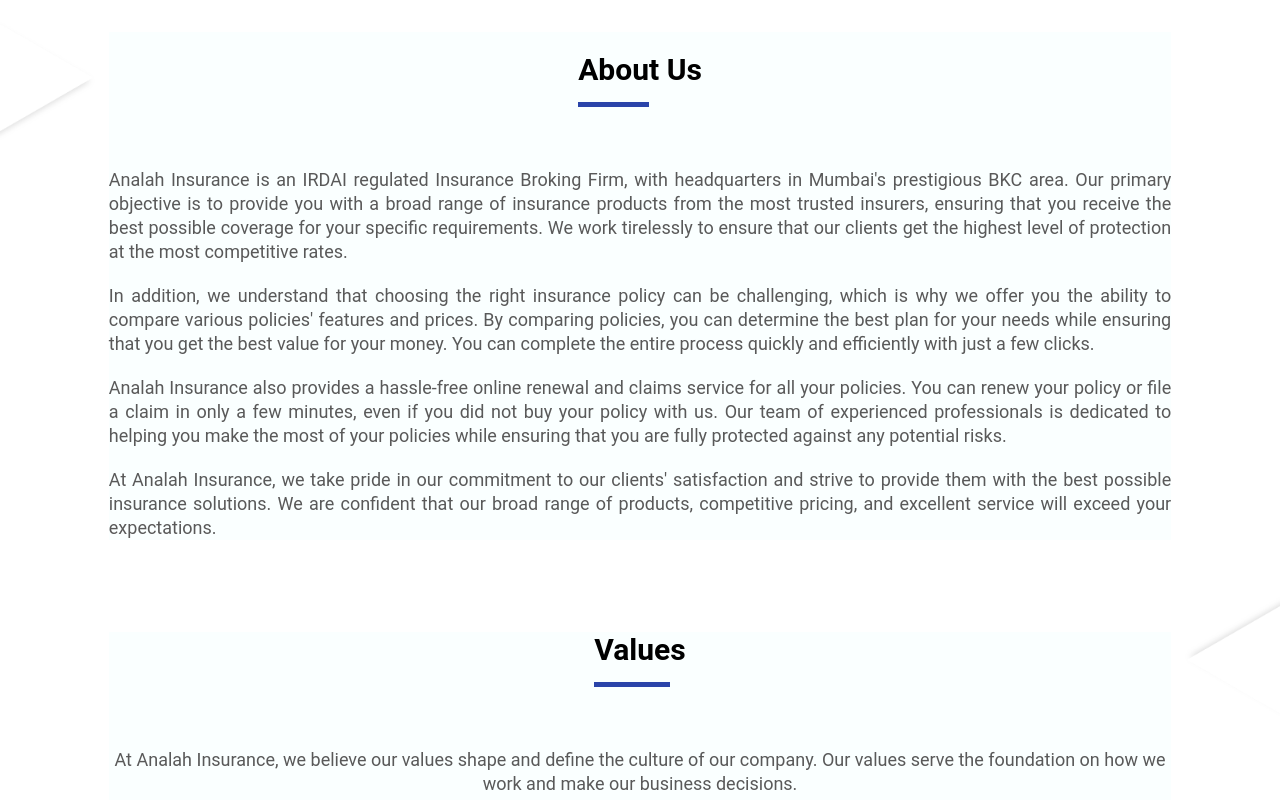
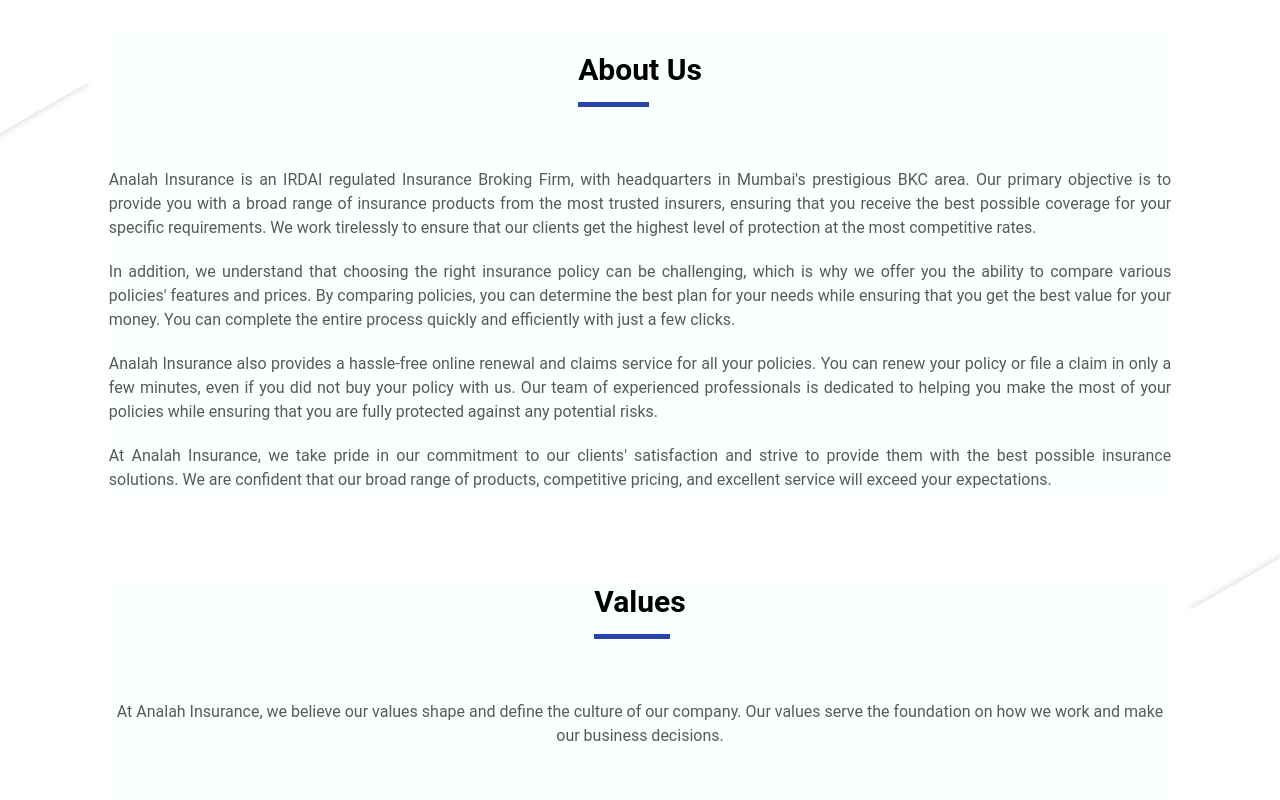
Before and after one commit to VivekAnalah/Analah_React, a React (Create React App) app: page / in a window 1280 px wide. Shown: the part 2840-3640 px from the top of the page. Built offline with nearby package versions, Linux system fonts and the light colour scheme.

Commit message:
done with font

```diff
--- a/src/Components/About.js
+++ b/src/Components/About.js
@@ -20,16 +20,16 @@ function About() {
         <h2 className="font-semibold text-2xl lg:text-3xl text-center m-auto lg:pb-[30px] pb-[0px]">
           <span className="title-border-bottom">Abou</span>t Us
         </h2>
-        <h5 className="font-normal text-base text-justify lg:text-[18px] text-[#595959] my-1 pt-[30px]">
+        <h5 className="font-normal text-base text-justify lg:text-[16px] 2xl:text-[18px]  text-[#595959] my-1 pt-[30px]">
         Analah Insurance is an IRDAI regulated Insurance Broking Firm, with headquarters in Mumbai's prestigious BKC area. Our primary objective is to provide you with a broad range of insurance products from the most trusted insurers, ensuring that you receive the best possible coverage for your specific requirements. We work tirelessly to ensure that our clients get the highest level of protection at the most competitive rates.
         </h5>
-        <h5 className="font-normal text-base text-justify  lg:text-[18px] text-[#595959] my-1">
+        <h5 className="font-normal text-base text-justify  lg:text-[16px] 2xl:text-[18px]  text-[#595959] my-1">
         In addition, we understand that choosing the right insurance policy can be challenging, which is why we offer you the ability to compare various policies' features and prices. By comparing policies, you can determine the best plan for your needs while ensuring that you get the best value for your money. You can complete the entire process quickly and efficiently with just a few clicks.
         </h5>
-        <h5 className="font-normal text-base text-justify  lg:text-[18px] text-[#595959] my-1">
+        <h5 className="font-normal text-base text-justify  lg:text-[16px] 2xl:text-[18px]  text-[#595959] my-1">
         Analah Insurance also provides a hassle-free online renewal and claims service for all your policies. You can renew your policy or file a claim in only a few minutes, even if you did not buy your policy with us. Our team of experienced professionals is dedicated to helping you make the most of your policies while ensuring that you are fully protected against any potential risks.
         </h5>
-        <h5 className="font-noraml text-base text-justify  lg:text-[18px] text-[#595959] my-1">
+        <h5 className="font-noraml text-base text-justify  lg:text-[16px] 2xl:text-[18px]  text-[#595959] my-1">
         At Analah Insurance, we take pride in our commitment to our clients' satisfaction and strive to provide them with the best possible insurance solutions. We are confident that our broad range of products, competitive pricing, and excellent service will exceed your expectations.
         </h5>
       </div>
--- a/src/Components/FoundingTeam.js
+++ b/src/Components/FoundingTeam.js
@@ -30,7 +30,7 @@ function FoundingTeam() {
           <h5 className="founder-position font-normal text-xl lg:text-xl text-[#000] text-center lg:text-left">
             CEO
           </h5>
-          <p className="font-normal text-base lg:text-[16px] text-[#595959] text-justify">
+          <p className="font-normal text-base lg:text-[16px] 2xl:text-[18px] text-[#595959] text-justify">
             Vaishali holds over two decades of expertise in the Finance, Banking
             and Insurance sector. <br />
             <br />
@@ -64,7 +64,7 @@ function FoundingTeam() {
           <h5 className="founder-position font-normal text-xl lg:text-xl text-[#000] text-center lg:text-left">
             Co-Founder
           </h5>
-          <p className="font-normal text-base lg:text-[16px]  text-[#595959] text-justify">
+          <p className="font-normal text-base lg:text-[16px] 2xl:text-[18px] text-[#595959] text-justify">
             Hitesh is reckoned as a reputable, thoughtful & an action oriented
             leader with proven success in Asset Management, Fundraising,
             Distribution, Sales, Marketing, Research and Advisory across
@@ -91,7 +91,7 @@ function FoundingTeam() {
             }}
               src={require("../Assets/Images/hitesh_dhankani.png")}
               alt=" "
-              className="aspect-auto w-[100%] object-contain m-[auto] h-[300px] sm:h-[323px] 2xl:h-[353px] "
+              className="aspect-auto w-[100%] object-contain m-[auto]   h-[300px] sm:h-[323px] 2xl:h-[353px] "
             />
           </div>
         </div>
@@ -119,7 +119,7 @@ function FoundingTeam() {
           <h5 className="founder-position font-normal text-xl lg:text-xl text-[#000] text-center lg:text-left">
             Senior Vice President
           </h5>
-          <p className="font-normal text-base lg:text-[16px] text-[#595959] text-justify">
+          <p className="font-normal text-base lg:text-[16px]  2xl:text-[18px] text-[#595959] text-justify">
             Satya brings more than 23 years of experience having worked with
             leading Insurance & Stock Broking verticals. His extensive
             experience ranges across Insurance Distribution, Franchise and IFA
--- a/src/Components/Values.js
+++ b/src/Components/Values.js
@@ -56,7 +56,7 @@ function About() {
         <h2 className="font-semibold text-2xl lg:text-3xl text-center m-auto lg:pb-[30px] pb-[0px]">
         <span className="title-border-bottom">Value</span>s
         </h2>
-        <h5 className="font-normal text-base lg:text-[18px] text-center text-[#595959] my-1 pt-[30px]">
+        <h5 className="font-normal text-base lg:text-[16px] 2xl:text-[18px]  text-center text-[#595959] my-1 pt-[30px]">
           At Analah Insurance, we believe our values shape and define the
           culture of our company. Our values serve the foundation on how we work
           and make our business decisions.
```
